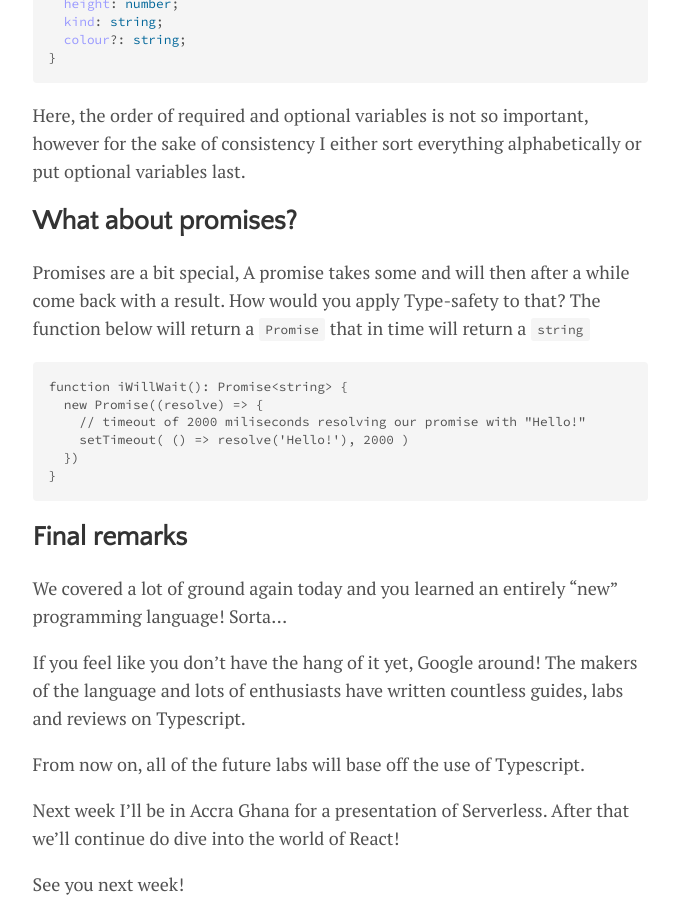
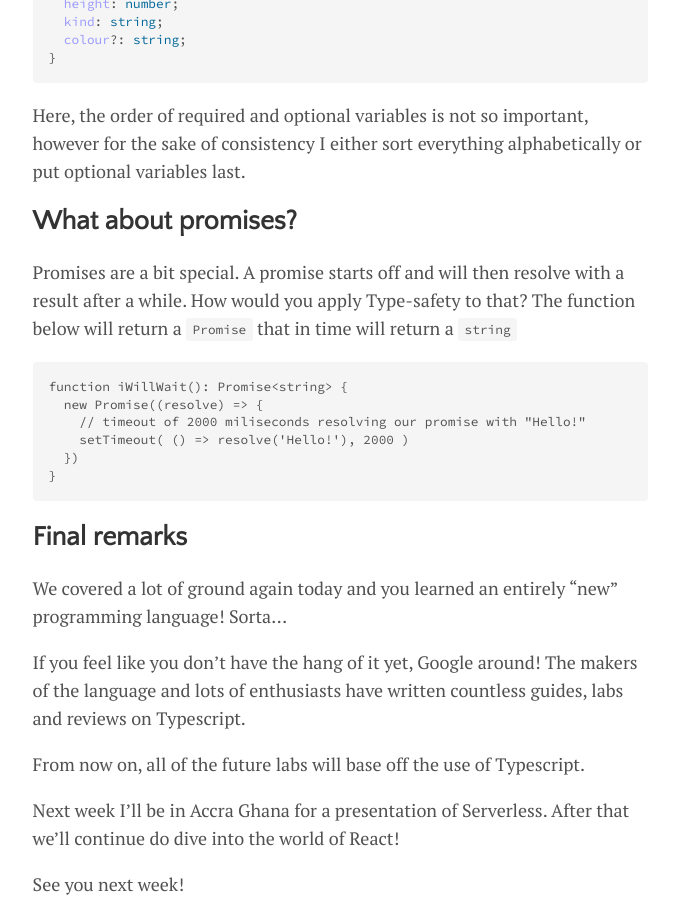
Before and after one commit to ecmanatives/ecmanatives.github.io, a Jekyll site: the page built from _posts/2019-10-12-lab-6.markdown, in a window 1280 px wide and 900 px high, scrolled down 17757 px. Shown: the whole window, without its empty margins (300-973 px from the left). Built offline with Jekyll 4.4.1, drawn with Linux system fonts in a browser that asks for light colours.

Commit message:
Update 2019-10-12-lab-6.markdown

````diff
--- a/_posts/2019-10-12-lab-6.markdown
+++ b/_posts/2019-10-12-lab-6.markdown
@@ -688,8 +688,8 @@ for the sake of consistency I either sort everything alphabetically or put
 optional variables last.
 
 ## What about promises?
-Promises are a bit special, A promise takes some and will then after a while come
-back with a result. How would you apply Type-safety to that?
+Promises are a bit special. A promise starts off and will then resolve
+with a result after a while. How would you apply Type-safety to that?
 The function below will return a `Promise` that in time will return a `string`
 
 ```
````
